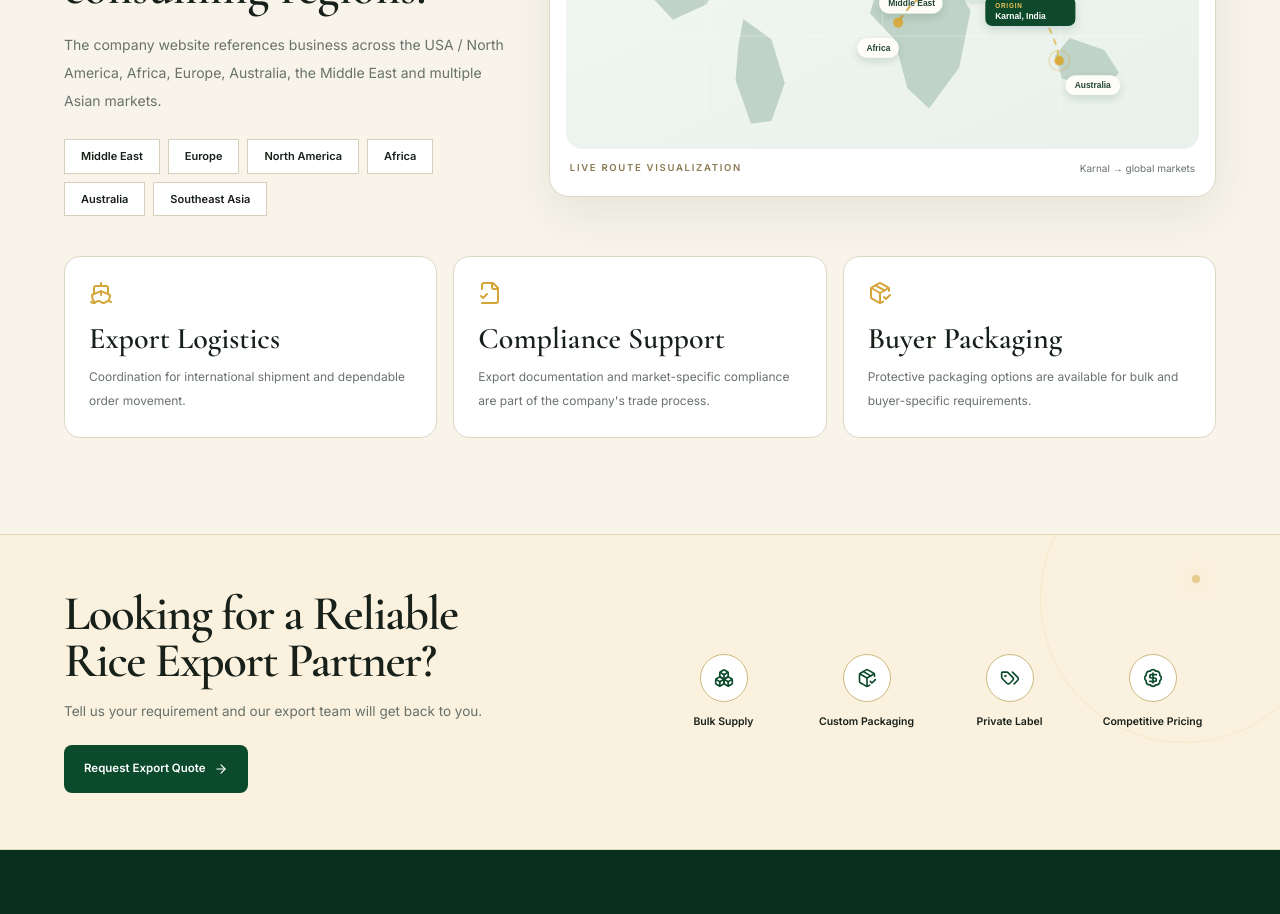
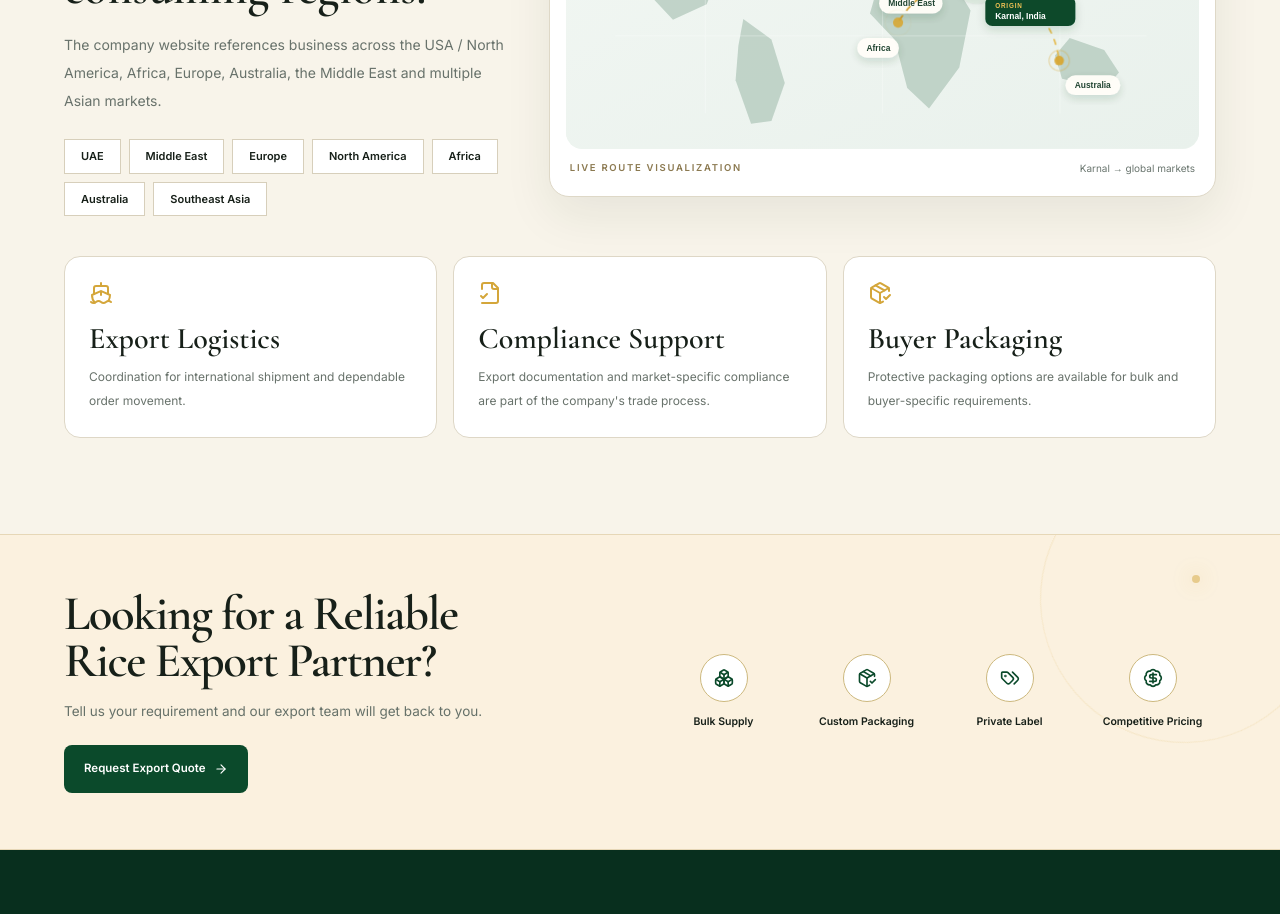
Before and after one commit to savrdhtechnology-cloud/SHREE-KRISHNA-EXPORTS, a Next.js app: page /export in a window 1280 px wide. Shown: the part 880-1794 px from the top of the page. Built offline with nearby package versions, Linux system fonts and the light colour scheme.

Commit message:
Add UAE as explicit export market

```diff
--- a/data/company.ts
+++ b/data/company.ts
@@ -12,5 +12,5 @@ export const company = {
   description:
     'Established in 1998, Shree Krishna Exports is a Karnal-based manufacturer and exporter of Indian Basmati, Non-Basmati and pesticide-free rice with an integrated sourcing, processing, quality-control, packaging and export supply chain.',
   certifications: ['ISO 9001:2015', 'ISO 22000:2005', 'FSSAI', 'BRC', 'SGS', 'USDA Organic', 'India Organic'],
-  markets: ['Middle East', 'Europe', 'North America', 'Africa', 'Australia', 'Southeast Asia'],
+  markets: ['UAE', 'Middle East', 'Europe', 'North America', 'Africa', 'Australia', 'Southeast Asia'],
 } as const;
```
